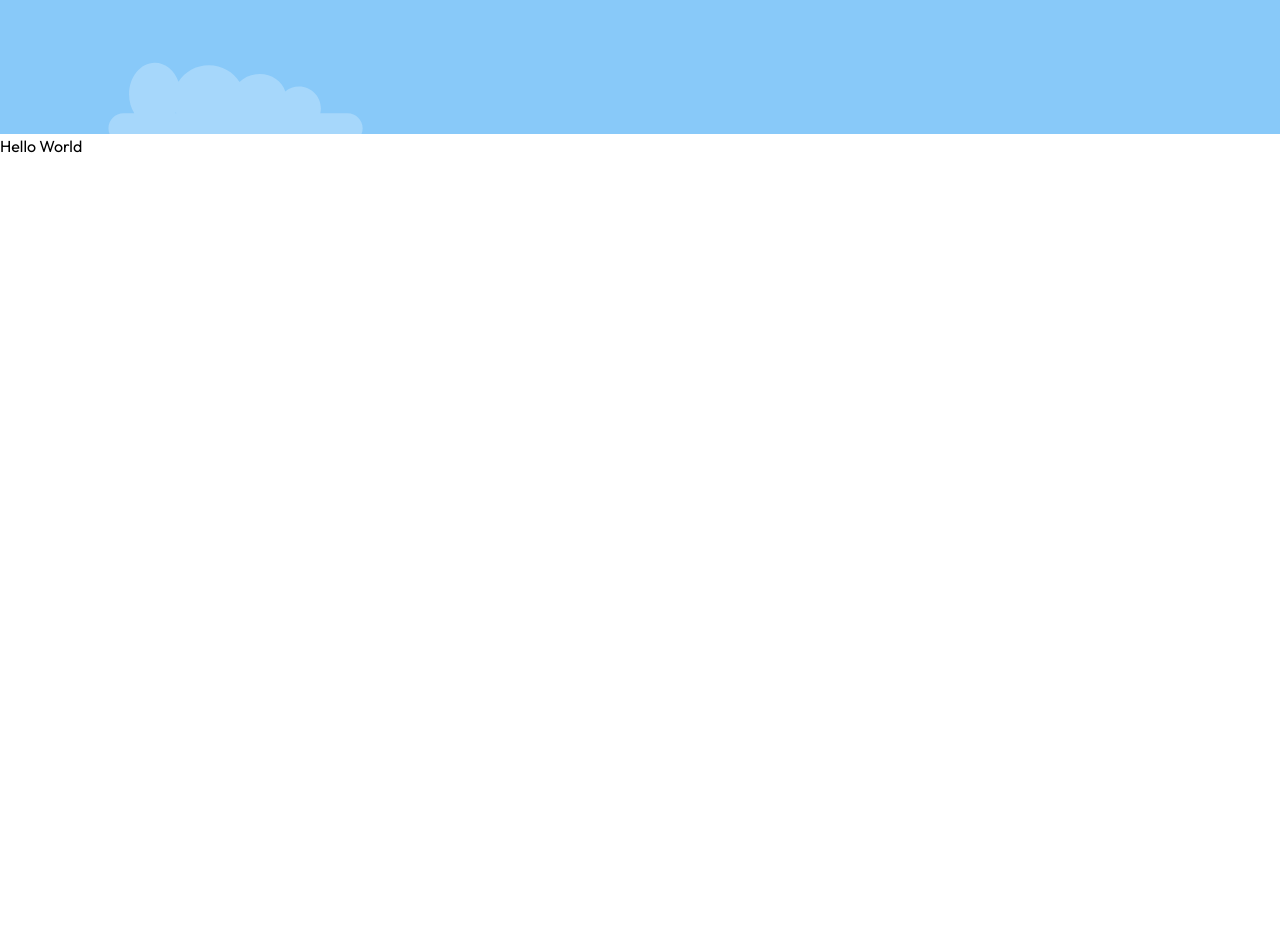
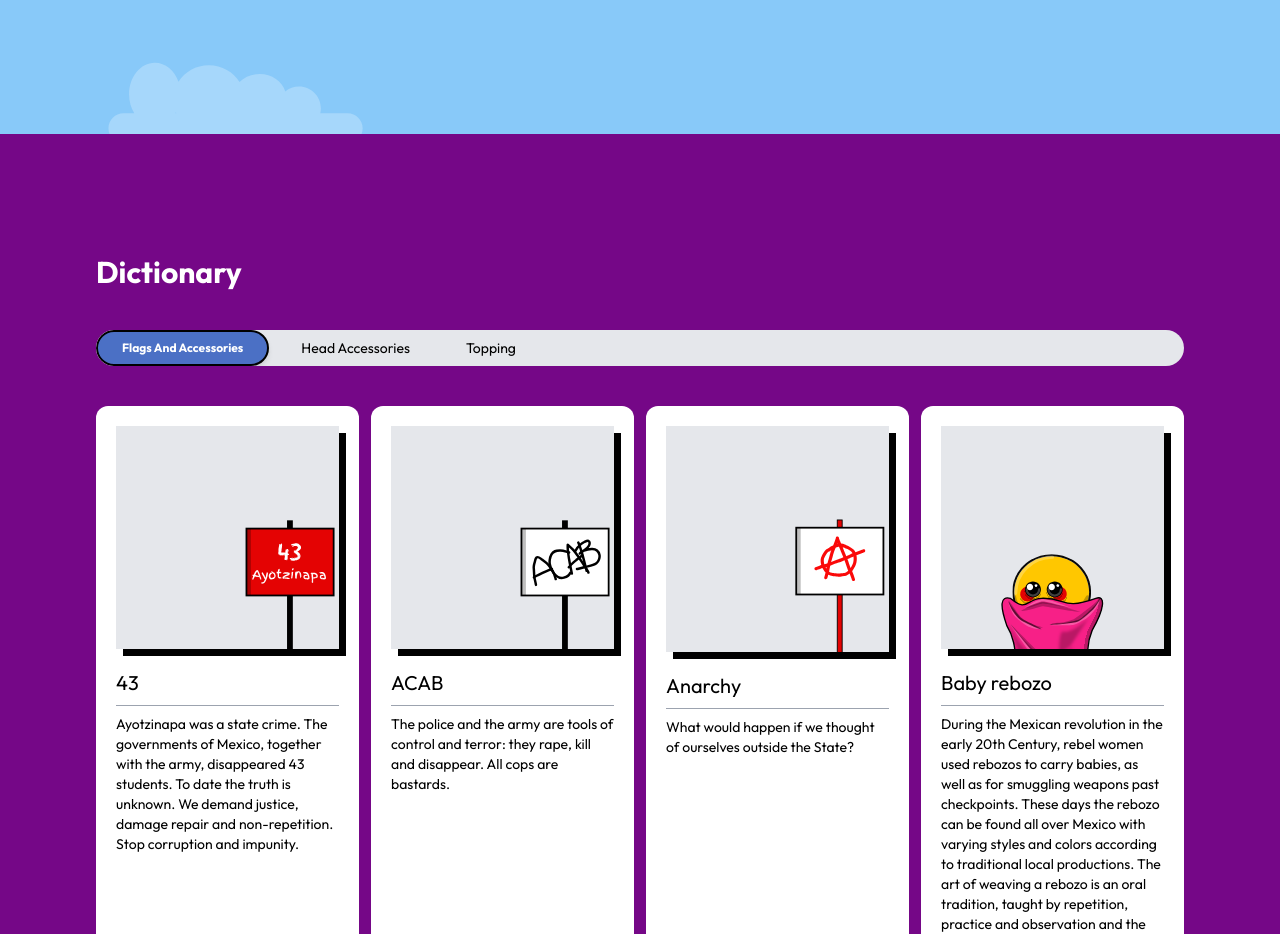
Before and after one commit to ernestognw/heladitos-nft-interface, a Next.js app: page /faq-and-dictionary in a window 1280 px wide. Shown: the part 1220-2154 px from the top of the page. Before the commit the page ends 1378 px from the top, so only its background shows below. Built offline with nearby package versions, Linux system fonts and the light colour scheme; no server answers; what wagmi would draw is missing.

Commit message:
Complete dictionary 📚

```diff
--- a/views/create/Selector/TraitTab/index.tsx
+++ b/components/TraitNameSelector/TraitNameTab/index.tsx
@@ -1,13 +1,13 @@
 import Button from "@components/Button";
 import { Dispatch, FC, SetStateAction } from "react";
 
-interface Props {
+export interface Props {
   trait: string;
   enabled: boolean;
   onClick: Dispatch<SetStateAction<string>>;
 }
 
-const TraitTab: FC<Props> = ({ onClick, trait, enabled }) => {
+const TraitNameTab: FC<Props> = ({ onClick, trait, enabled }) => {
   const name = trait.replace(/-/g, " ");
   const commonClasses =
     "whitespace-nowrap cursor-pointer capitalize text-sm py-2 px-6";
@@ -31,4 +31,4 @@ const TraitTab: FC<Props> = ({ onClick, trait, enabled }) => {
   );
 };
 
-export default TraitTab;
+export default TraitNameTab;
--- /dev/null
+++ b/components/TraitNameSelector/index.tsx
@@ -0,0 +1,36 @@
+import { TraitName, Traits } from "@config/types";
+import { FC } from "react";
+import TraitNameTab, { Props as TraitNameTabProps } from "./TraitNameTab";
+
+interface Props {
+  traits: Traits;
+  onSelectTraitName: TraitNameTabProps["onClick"];
+  selectedTraitName: TraitName;
+  className?: string;
+}
+
+const TraitNameSelector: FC<Props> = ({
+  traits,
+  onSelectTraitName,
+  selectedTraitName,
+  className,
+  ...props
+}) => {
+  return (
+    <div
+      className={`rounded-full flex-1 bg-gray-200 flex gap-2 w-full overflow-x-auto ${className}`}
+      {...props}
+    >
+      {Object.keys(traits).map((trait) => (
+        <TraitNameTab
+          key={trait}
+          onClick={onSelectTraitName}
+          enabled={trait === selectedTraitName}
+          trait={trait}
+        />
+      ))}
+    </div>
+  );
+};
+
+export default TraitNameSelector;
--- a/config/api/utils/traits/index.ts
+++ b/config/api/utils/traits/index.ts
@@ -2,7 +2,7 @@ import { IMAGE_FILE, TRAITS_DIRECTORY } from "@config/api";
 import {
   TraitName,
   Traits,
-  Variant,
+  VariantName,
   VariantMetadata,
   Variants,
 } from "@config/types";
@@ -18,7 +18,7 @@ const getVariants = (trait: string): Variants => {
     statSync(resolve(traitDirectory, fileOrDirectory)).isDirectory()
   );
 
-  return variants.reduce((acc: Variants, variant: Variant) => {
+  return variants.reduce((acc: Variants, variant: VariantName) => {
     const metadataPath = resolve(traitDirectory, variant, "metadata.json");
     acc[variant] = null;
     if (existsSync(metadataPath))
@@ -45,7 +45,7 @@ const getTraits = (): Traits => {
   return traits;
 };
 
-const getVariantSVGPath = (traitName: TraitName, variant: Variant) =>
+const getVariantSVGPath = (traitName: TraitName, variant: VariantName) =>
   resolve(TRAITS_DIRECTORY, traitName, variant, IMAGE_FILE);
 
 export { getTraitNames, getVariants, getVariantSVGPath, getTraits };
--- a/config/types/index.ts
+++ b/config/types/index.ts
@@ -17,14 +17,15 @@ export type Color = typeof colors[number];
 export const sizes = ["xs", "sm", "md", "lg", "xl"] as const;
 export type Size = typeof sizes[number];
 
-export type Variant = string;
+export type VariantName = string;
 export type VariantMetadata = {
   name: string;
   description: string;
 };
 export type Variants = {
-  [key: Variant]: VariantMetadata | null;
+  [key: VariantName]: VariantMetadata | null;
 };
+
 export type TraitName = string;
 export type Traits = {
   [key: TraitName]: Variants;
--- a/pages/api/render/index.ts
+++ b/pages/api/render/index.ts
@@ -43,7 +43,6 @@ export const getCompletedTraits = (validTraits: SelectedTraits) => {
   // Complete every missing trait with a default
   const traitsNames = getTraitNames();
   traitsNames.forEach((trait) => {
-    console.log(getVariants(trait));
     if (!completedTraits[trait])
       completedTraits[trait] = Object.keys(getVariants(trait))[0];
   });
--- a/pages/faq-and-dictionary/index.tsx
+++ b/pages/faq-and-dictionary/index.tsx
@@ -2,15 +2,27 @@ import Navbar from "@components/Navbar";
 import { NextPage } from "next";
 import FAQ from "@views/faq-and-dictionary/faq";
 import Dictionary from "@views/faq-and-dictionary/dictionary";
+import { Traits } from "@config/types";
+import { getTraits } from "@config/api/utils";
 
-const FAQAndDictionary: NextPage = () => {
+interface Props {
+  traits: Traits;
+}
+
+const FAQAndDictionary: NextPage<Props> = ({ traits }) => {
   return (
     <>
       <Navbar />
       <FAQ />
-      <Dictionary />
+      <Dictionary traits={traits} />
     </>
   );
 };
 
+export const getStaticProps = async () => ({
+  props: {
+    traits: getTraits(),
+  },
+});
+
 export default FAQAndDictionary;
--- a/styles/globals.css
+++ b/styles/globals.css
@@ -72,3 +72,22 @@
   transform: rotate(180deg);
   bottom: calc(100% - 1px);
 }
+
+*::-webkit-scrollbar {
+  max-width: 5px;
+  max-height: 5px;
+  position: fixed;
+}
+
+*::-webkit-scrollbar-track {
+  background: #ecedef;
+}
+
+*::-webkit-scrollbar-thumb {
+  background-color: #aaaeb3;
+  border-radius: 8px;
+}
+
+*::-webkit-scrollbar-button {
+  display: none;
+}
--- a/views/create/Selector/index.tsx
+++ b/views/create/Selector/index.tsx
@@ -1,8 +1,8 @@
 import { Dispatch, FC, SetStateAction, useMemo, useState } from "react";
 import { SelectedTraits, Traits } from "@config/types";
 import Button from "@components/Button";
-import TraitTab from "./TraitTab";
 import Variant from "./Variant";
+import TraitNameSelector from "@components/TraitNameSelector";
 
 interface Props {
   traits: Traits;
@@ -34,16 +34,11 @@ const Selector: FC<Props> = ({
       <div className="inset-0 fixed cursor-pointer" onClick={close} />
       <div className="fixed right-0 left-0 bottom-0 bg-white h-[320px] rounded-t-[50px] p-6">
         <div className="flex gap-3">
-          <div className="rounded-full flex-1 bg-gray-200 flex gap-2 w-full overflow-x-scroll">
-            {Object.keys(traits).map((trait) => (
-              <TraitTab
-                onClick={setSelectedTraitName}
-                enabled={trait === selectedTraitName}
-                key={trait}
-                trait={trait}
-              />
-            ))}
-          </div>
+          <TraitNameSelector
+            traits={traits}
+            onSelectTraitName={setSelectedTraitName}
+            selectedTraitName={selectedTraitName}
+          />
           <Button onClick={close} color="orange-red" size="sm">
             X
           </Button>
--- /dev/null
+++ b/views/faq-and-dictionary/dictionary/VariantCard/index.tsx
@@ -0,0 +1,32 @@
+/* eslint-disable @next/next/no-img-element */
+import { TraitName, VariantMetadata, VariantName } from "@config/types";
+import { FC } from "react";
+
+interface Props extends VariantMetadata {
+  variantName: VariantName;
+  traitName: TraitName;
+}
+
+const VariantCard: FC<Props> = ({
+  name,
+  description,
+  variantName,
+  traitName,
+}) => {
+  return (
+    <div className="bg-white p-5 rounded-xl">
+      <div className={`shadow-[7px_7px_0px_0px] m-auto`}>
+        <img
+          src={`/traits/${traitName}/${variantName}/image.svg`}
+          alt="Your Heladito"
+          className="bg-gray-200"
+        />
+      </div>
+      <h3 className="text-xl mt-5">{name}</h3>
+      <div className="bg-gray-400 full-width h-[1px] my-2" />
+      <h3 className="text-sm">{description}</h3>
+    </div>
+  );
+};
+
+export default VariantCard;
--- a/views/faq-and-dictionary/dictionary/index.tsx
+++ b/views/faq-and-dictionary/dictionary/index.tsx
@@ -1,10 +1,104 @@
-import { FC } from "react";
+import TraitNameSelector from "@components/TraitNameSelector";
+import {
+  TraitName,
+  Traits,
+  VariantMetadata,
+  VariantName,
+  Variants,
+} from "@config/types";
+import { FC, useMemo, useState } from "react";
+import VariantCard from "./VariantCard";
 
-const Dictionary: FC = () => {
+interface Props {
+  traits: Traits;
+}
+
+type VariantsWithMetadata = {
+  [key: VariantName]: VariantMetadata;
+};
+type TraitsWithMetadata = { [key: TraitName]: VariantsWithMetadata };
+
+const Dictionary: FC<Props> = ({ traits }) => {
+  const traitsWithMetadata: TraitsWithMetadata = useMemo(() => {
+    const traitsWithOnlyVariantsWithMetadata = Object.entries(traits).reduce(
+      (
+        filteredTraits: TraitsWithMetadata,
+        [trait, variants]: [TraitName, Variants]
+      ) => {
+        filteredTraits[trait] = Object.entries(variants).reduce(
+          (
+            filteredVariants: VariantsWithMetadata,
+            [variant, metadata]: [VariantName, VariantMetadata | null]
+          ) => {
+            if (metadata) filteredVariants[variant] = metadata;
+            return filteredVariants;
+          },
+          {}
+        );
+        return filteredTraits;
+      },
+      {}
+    );
+
+    return Object.entries(traitsWithOnlyVariantsWithMetadata).reduce(
+      (
+        filteredTraits: TraitsWithMetadata,
+        [trait, variants]: [TraitName, VariantsWithMetadata]
+      ) => {
+        if (Object.entries(variants).length > 0)
+          filteredTraits[trait] = variants;
+        return filteredTraits;
+      },
+      {}
+    );
+  }, [traits]);
+
+  const [selectedTraitName, setSelectedTraitName] = useState<TraitName>(
+    Object.keys(traitsWithMetadata)[0]
+  );
+
+  const variantsWithMetadata = useMemo(
+    () => Object.entries(traitsWithMetadata[selectedTraitName]),
+    [traitsWithMetadata, selectedTraitName]
+  );
+
   return (
-    <>
-      <p>Hello World</p>
-    </>
+    <div className="pt-16 bg-purple-500 flex flex-col items-center justify-center">
+      <div className="w-full flex items-center justify-center">
+        <div className="max-w-6xl pl-4 pr-8 sm:pl-6 lg:px-8 pt-14 pb-[150px] w-full relative">
+          <h3 className="text-3xl font-bold text-white">Dictionary</h3>
+          <div className="my-10">
+            <TraitNameSelector
+              traits={traitsWithMetadata}
+              onSelectTraitName={setSelectedTraitName}
+              selectedTraitName={selectedTraitName}
+            />
+          </div>
+          <div
+            className="grid gap-3"
+            style={{
+              gridTemplateColumns: "repeat(auto-fill, minmax(240px, 1fr))",
+            }}
+          >
+            {variantsWithMetadata.map(
+              ([variantName, variantMetadata]: [
+                VariantName,
+                VariantMetadata
+              ]) => {
+                return (
+                  <VariantCard
+                    key={variantName}
+                    {...variantMetadata}
+                    traitName={selectedTraitName}
+                    variantName={variantName}
+                  />
+                );
+              }
+            )}
+          </div>
+        </div>
+      </div>
+    </div>
   );
 };
 
--- a/views/faq-and-dictionary/faq/index.tsx
+++ b/views/faq-and-dictionary/faq/index.tsx
@@ -1,5 +1,5 @@
 import { FC } from "react";
-import Question from "./components/Question";
+import Question from "./Question";
 
 type Question = {
   question: string;
```
Also changed, not shown: views/faq-and-dictionary/faq/Question/index.tsx (renamed from views/faq-and-dictionary/faq/components/Question/index.tsx), 1 other file (tests, documents, lock files or other folders).
